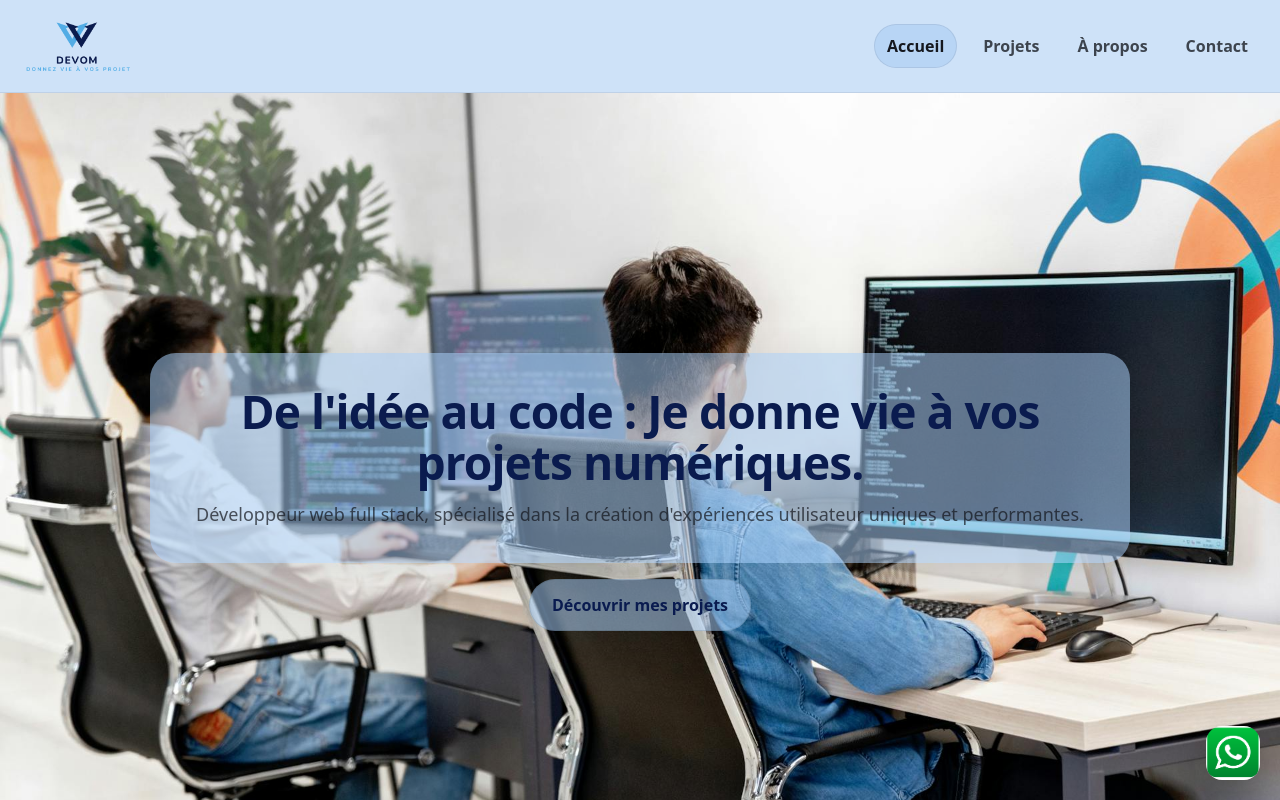
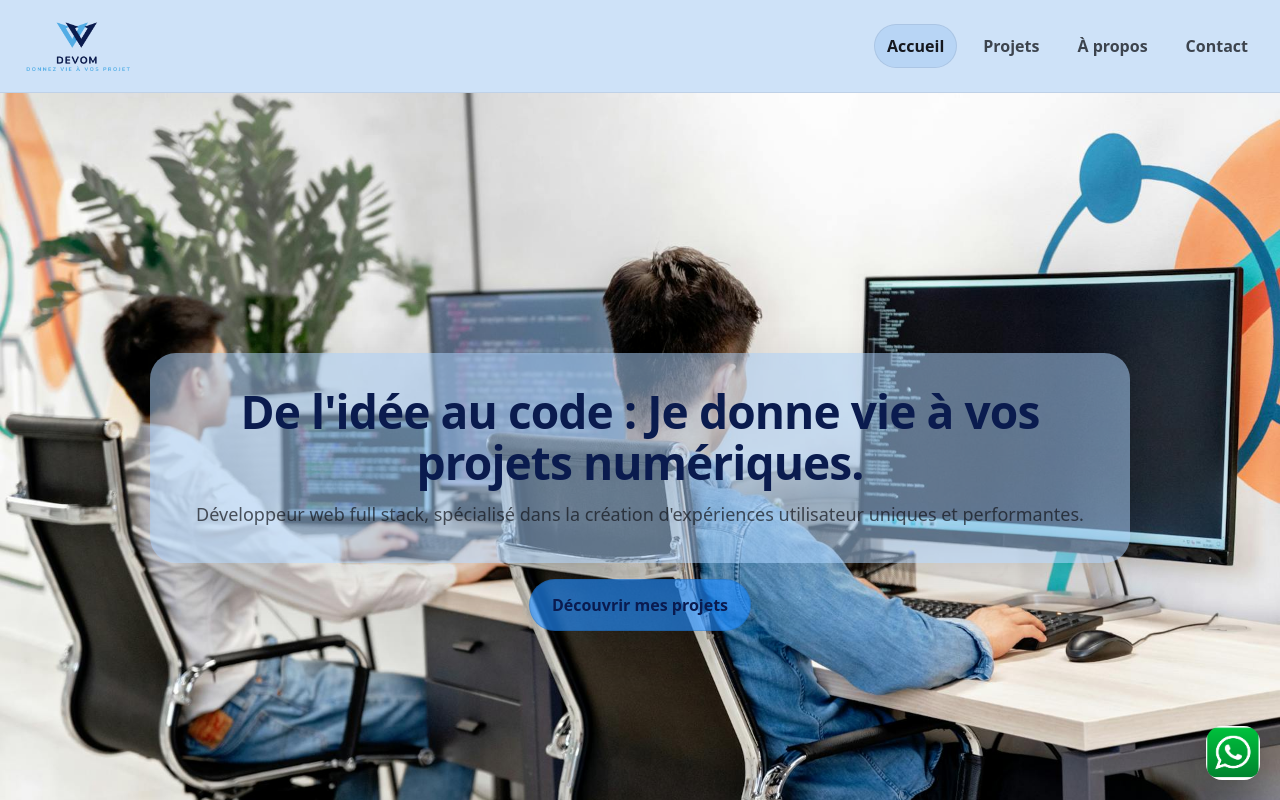
Before and after one commit to Mohoua93/devom-frontend, a React (Create React App) app: page / in a window 1280 px wide. In both pictures the pointer is over the link "Découvrir mes projets". Shown: the top 800 px of the page. Built offline with nearby package versions, Linux system fonts and the light colour scheme; no server answers.

Commit message:
final refactoring page home

```diff
--- a/src/styles/Home.css
+++ b/src/styles/Home.css
@@ -79,6 +79,10 @@ background-color: rgba(166, 203, 243, 0.55);
 }
 
 .discover-button:hover {
+  background-color: rgba(34, 141, 255, 0.65);
+}
+
+.discover-button:hover {
   transform: translateY(-2px);
   box-shadow: 0 18px 45px rgba(10, 10, 10, 0.18);
   filter: saturate(1.02);
```
